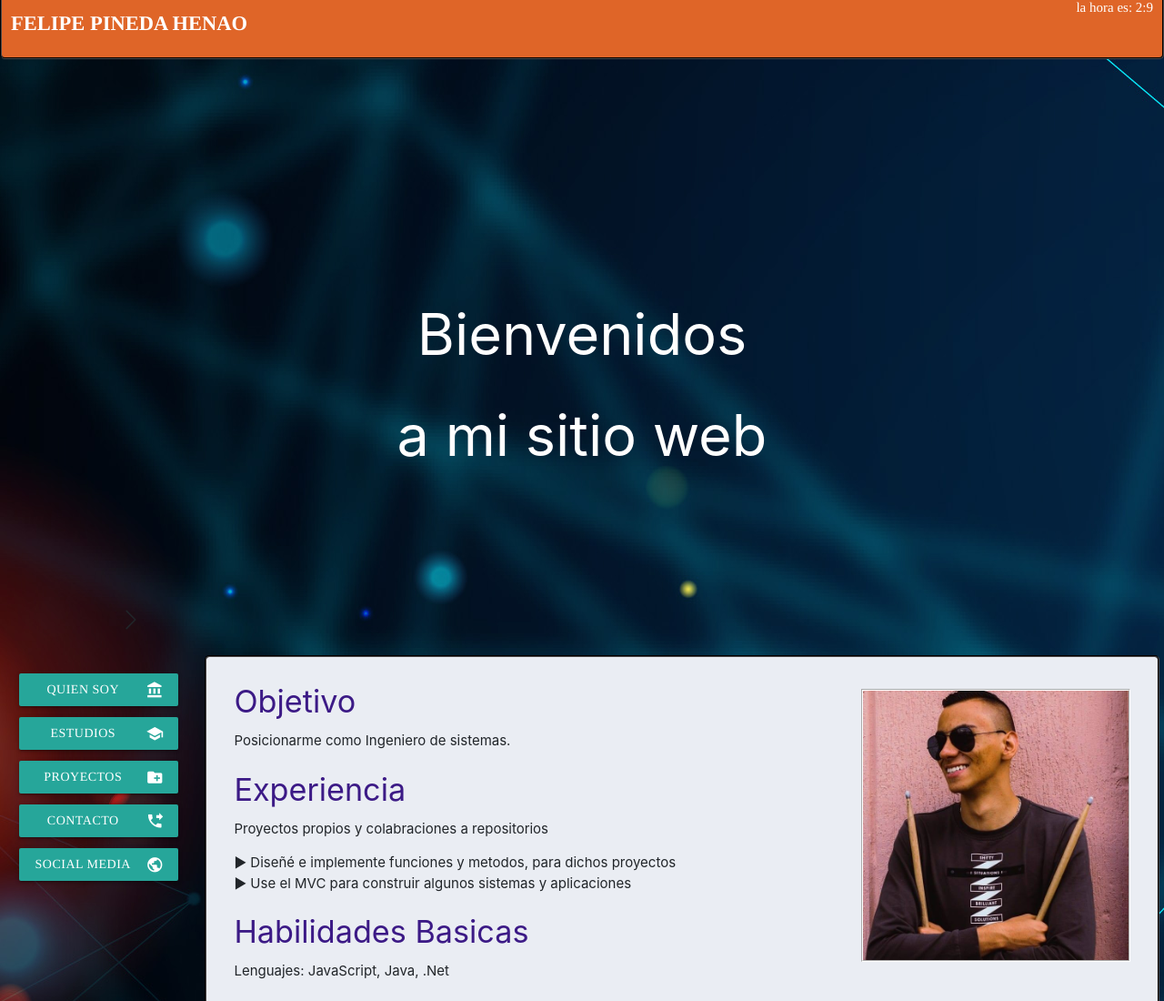
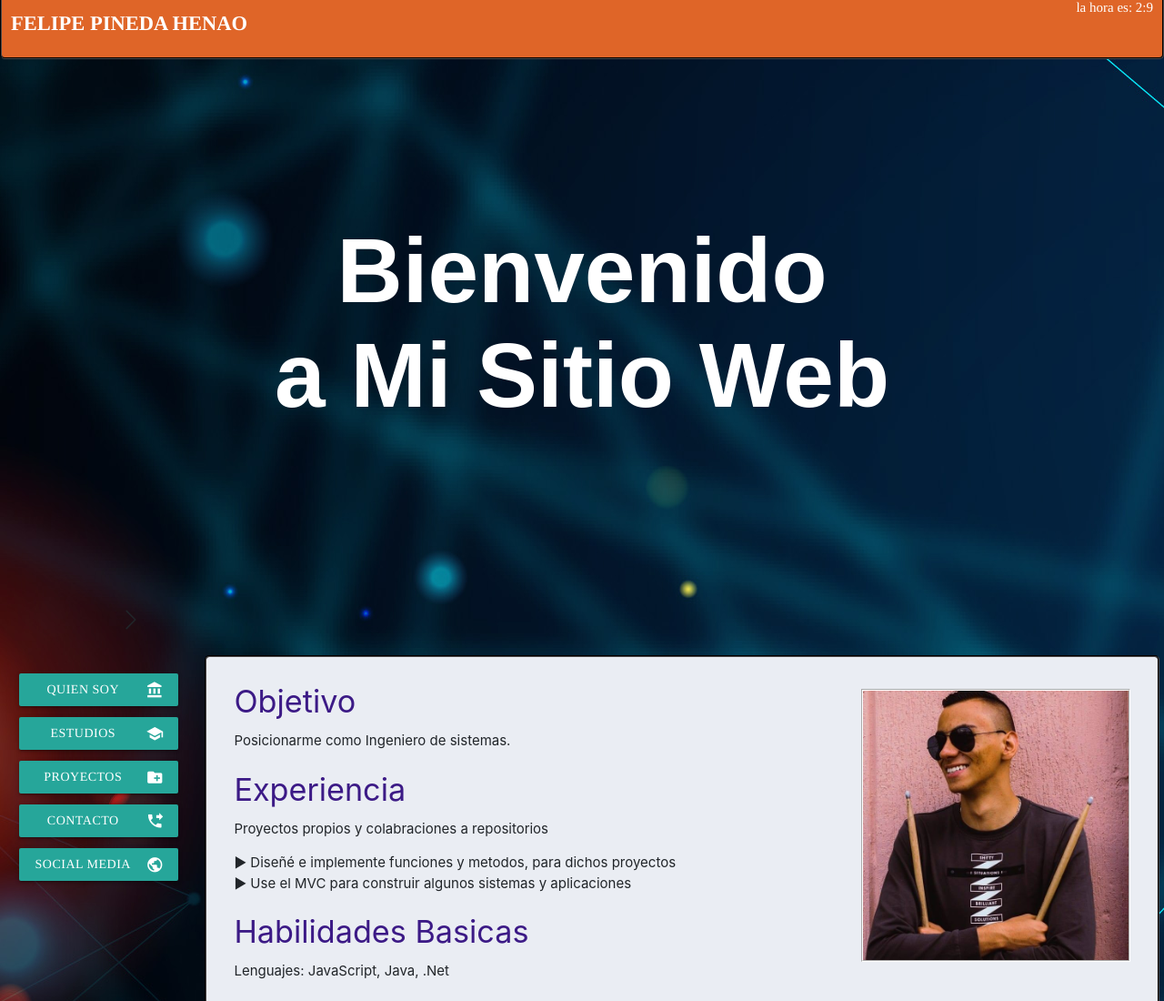
Before and after one commit to samicalambas/Hoja-de-vida-web, a plain HTML site: page index.html in a window 1280 px wide. Shown: the top 1100 px of the page at 91% size. Drawn offline with nearby package versions, Linux system fonts and the light colour scheme.

Commit message:
se posisiono y se cambio la letra de la clase scrollToBottom

```diff
--- a/index.html
+++ b/index.html
@@ -21,8 +21,9 @@
     </div>
 
     <div id="principal">
-        <button class="scrollToBottom"> <h1>Bienvenidos</h1>
-        <h1 >a mi sitio web</h1></button>
+        <button class="scrollToBottom"> <b>Bienvenido
+            <br>
+            a Mi Sitio Web</b></button>
     </div>
 
     <div class="izquierda">
--- a/stylesheet.css
+++ b/stylesheet.css
@@ -175,6 +175,11 @@ a:active {
     color: white;
     border: 0px;
     background-color: transparent;
+    font-family: Arial, Helvetica, sans-serif;
+    font-size: 100px;
+    top: -60px;
+    float: initial;
+    position: relative;
 }
 
 .scrollToBottom:hover {
```
